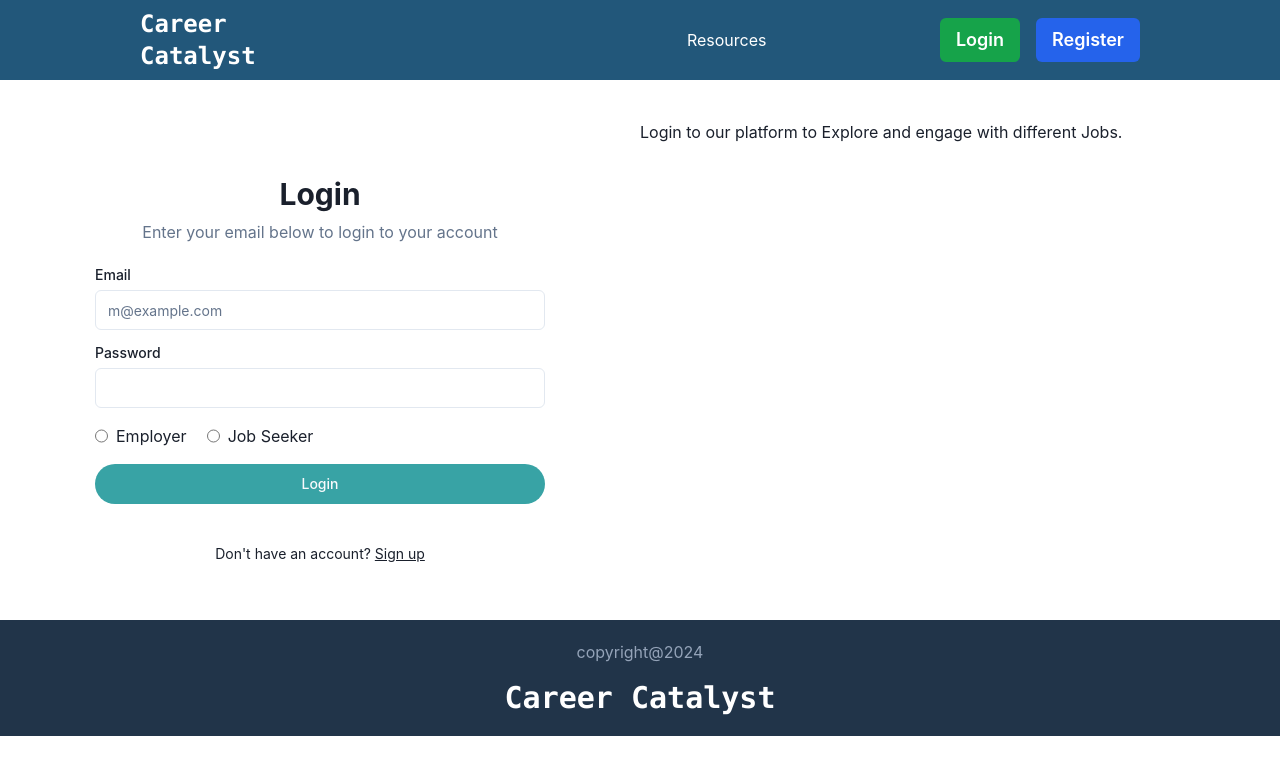
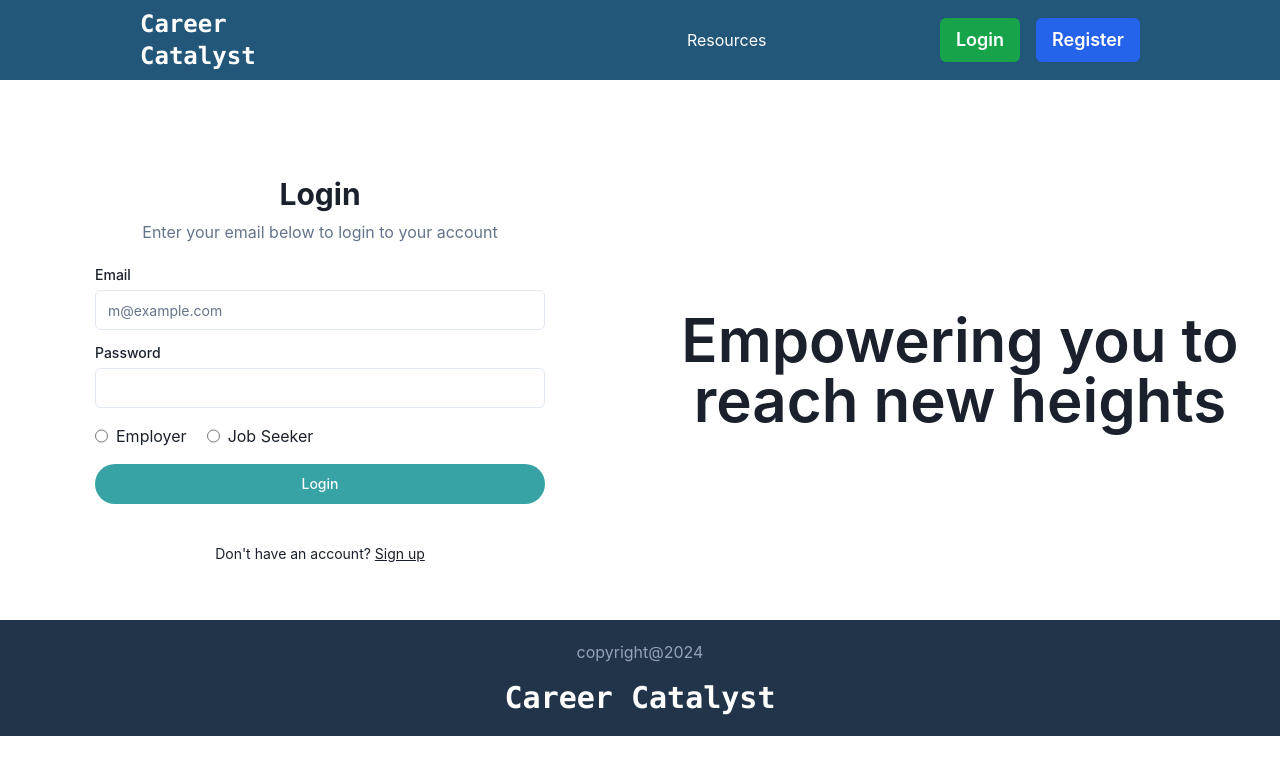
Before and after one commit to nebiugcu/job_board, a React (Vite) app in the folder frontend/: page /login in a window 1280 px wide. Shown: the top 774 px of the page. Built offline with nearby package versions, Linux system fonts and the light colour scheme; no server answers.

Commit message:
another commit

```diff
--- a/frontend/src/pages/Login.jsx
+++ b/frontend/src/pages/Login.jsx
@@ -142,8 +142,8 @@ const Login = () => {
           </div>
         </div>
       </div>
-      <div>
-        Login to our platform to Explore and engage with different Jobs.
+      <div className="flex justify-center items-center text-6xl text-center font-semibold">
+        Empowering you to reach new heights
       </div>
       {/* <div className="hidden lg:block">
         <img
```
